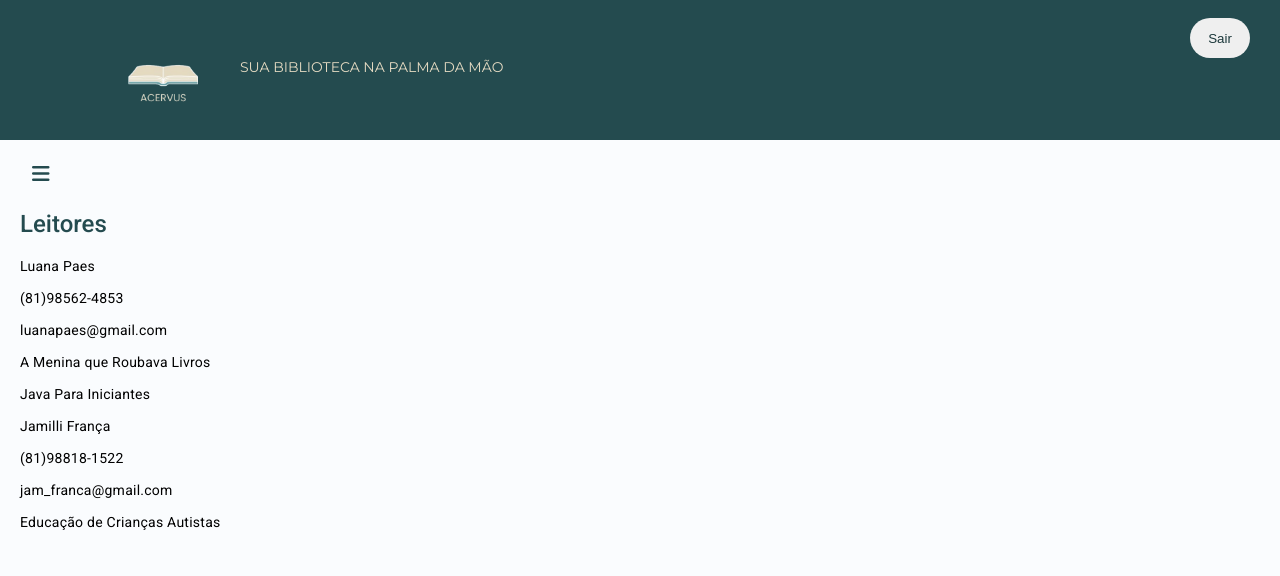
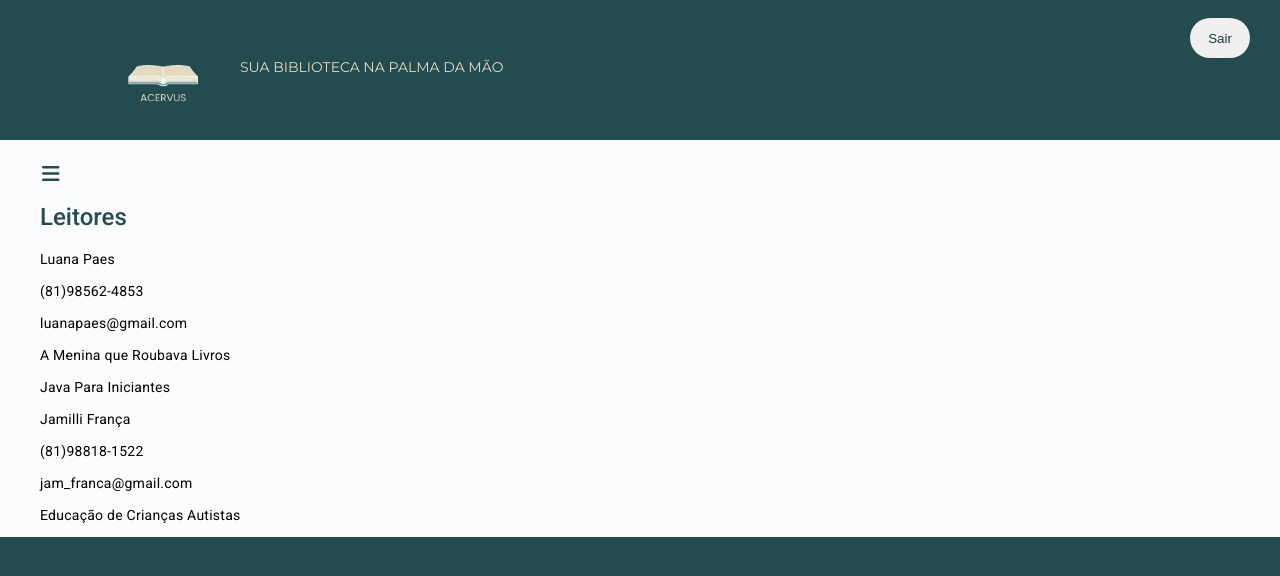
Before and after one commit to luanapaes/Acervus, an Angular app: page /admdashboard/leitores in a window 1280 px wide. Shown: the top 576 px of the page. Built offline with nearby package versions, Linux system fonts and the light colour scheme.

Commit message:
style: ajusta estilos do componente de administração e sidebar

```diff
--- a/src/app/pages/adm-dashboard/adm-dashboard.component.scss
+++ b/src/app/pages/adm-dashboard/adm-dashboard.component.scss
@@ -3,7 +3,6 @@
 .container {
     display: flex;
     flex-direction: column;
-    height: 100vh;
     background-color: rgb(250, 252, 254);
 
     header {
@@ -16,6 +15,7 @@
         display: flex;
         flex-direction: column;
         flex: 1;
+        padding: 0 20px;
 
         .content {
             flex: 1;
@@ -24,9 +24,3 @@
         }
     }
 }
-
-.container {
-    display: flex;
-    flex-direction: column;
-    height: 100vh;
-}
--- a/src/app/pages/adm-dashboard/left-sidebar/left-sidebar.component.scss
+++ b/src/app/pages/adm-dashboard/left-sidebar/left-sidebar.component.scss
@@ -2,11 +2,12 @@
 
 .sidenav-container {
     position: relative;
+    z-index: 100;
 }
 
 .toggle-btn {
     margin: 1rem;
-    padding: 0.5rem 1rem;
+    padding-top: 0.5rem;
     cursor: pointer;
     background-color: transparent;
     border: none;
@@ -22,7 +23,7 @@
     top: 140px;
     left: -250px;
     width: 220px;
-    height: 100%;
+    height: 600px;
     background-color: $primary-color;
     padding-top: 10px 60px;
     transition: left 0.3s ease;
```
